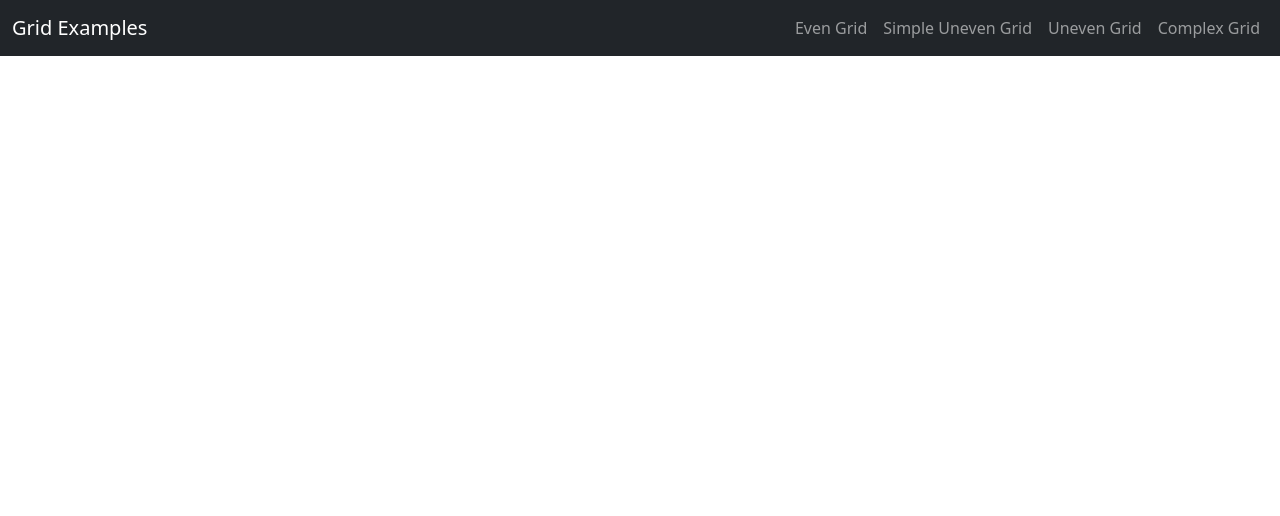
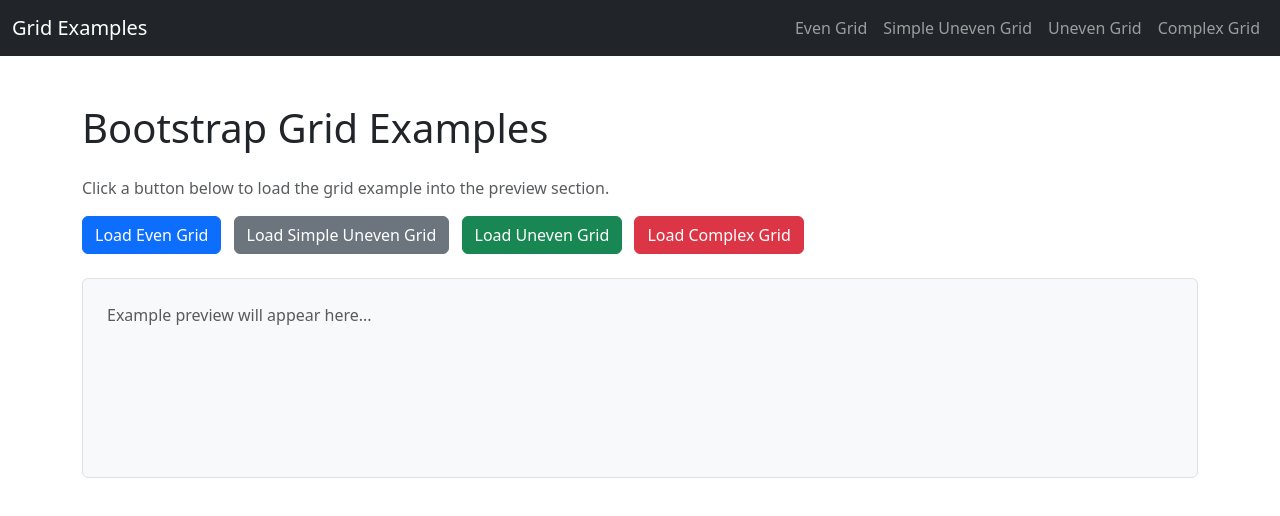
Before and after one commit to Colto3/ColtonS-Exercise-11, a plain HTML site: page index.html in a window 1280 px wide. Drawn offline with nearby package versions, Linux system fonts and the light colour scheme.

Commit message:
commit 4

```diff
--- a/index.html
+++ b/index.html
@@ -12,13 +12,14 @@
   />
 
   <style>
+  #exampleSection { min-height: 200px; }
   </style>
 </head>
 
 <body>
 
   <!-- ========================== -->
-  <!--        NAVIGATION BAR       -->
+  <!--        NAVIGATION BAR      -->
   <!-- ========================== -->
 
   <nav class="navbar navbar-expand-lg navbar-dark bg-dark">
@@ -56,6 +57,39 @@
     </div>
   </nav>
 
+  <!-- ========================== -->
+  <!--      PAGE CONTENT AREA     -->
+  <!-- ========================== -->
+
+  <div class="container mt-5">
+    <h1 class="mb-4">Bootstrap Grid Examples</h1>
+    <p class="text-muted">
+      Click a button below to load the grid example into the preview section.
+    </p>
+
+    <!-- Buttons to load examples -->
+    <div class="mb-4">
+      <button id="loadEven" class="btn btn-primary me-2">Load Even Grid</button>
+      <button id="loadSimple" class="btn btn-secondary me-2">Load Simple Uneven Grid</button>
+      <button id="loadUneven" class="btn btn-success me-2">Load Uneven Grid</button>
+      <button id="loadComplex" class="btn btn-danger">Load Complex Grid</button>
+    </div>
+
+    <!-- JavaScript loads the examples -->
+    <section id="exampleSection" class="border p-4 bg-light rounded">
+      <p class="text-muted">Example preview will appear here...</p>
+    </section>
+  </div>
+
+  <!-- ========================== -->
+  <!--        JAVASCRIPT          -->
+  <!-- ========================== -->
 
   <!-- Bootstrap JS -->
   <script src="https://cdn.jsdelivr.net/npm/bootstrap@5.3.3/dist/js/bootstrap.bundle.min.js"></script>
+
+  <!-- Custom JS -->
+  <script src="script.js"></script>
+
+</body>
+</html>
```
